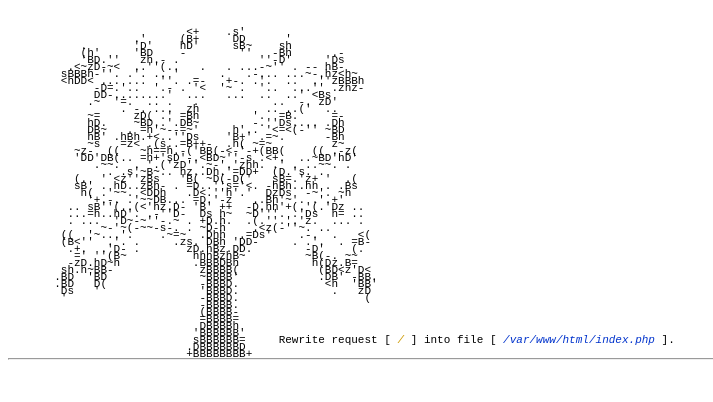
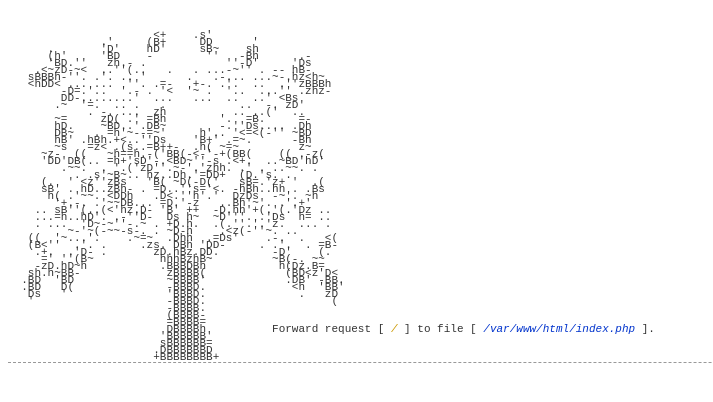
Before and after one commit to fex-team/fis-command-server, a PHP site: page / in a window 1280 px wide. Shown: the top 402 px of the page, without its empty margins (0-713 px from the left). Run offline with PHP 8.4, Linux system fonts and the light colour scheme.

Commit message:
美化一下默认的index.php

```diff
--- a/index.php
+++ b/index.php
@@ -4,17 +4,13 @@
 <meta charset="utf-8"/>
 <title>hello, fis</title>
 <style>
-    hr {
-        padding: 0;
-        margin: 0;
-    }
     pre {
         line-height: 7px;
         font-family: "Courier New", "Courier", "mono";
         font-size: 11px;
-        color: #333
-        padding: 0;
-        margin: 0;
+        color: #333;
+        border-bottom: 1px dashed #999;
+        padding-bottom: 1px;
     }
     .c1 {
         color: #c90;
@@ -25,7 +21,6 @@
 </style>
 </head>
 <body>
-
 <pre>
 
 
@@ -72,13 +67,12 @@
                         -BBBB.
                         (BBBB-
                         =BBBB=
-                             DBBBBh
+                        DBBBBh          Forward request [ <em class="c1"><?php echo $_SERVER['REQUEST_URI'];?></em> ] to file [ <em class="c2"><?php echo __FILE__;?></em> ].
                        'BBBBBB'
-                            sBBBBBB=     Rewrite request [ <em class="c1"><?php echo $_SERVER['REQUEST_URI'];?></em> ] into file [ <em class="c2"><?php echo __FILE__;?></em> ].
+                       sBBBBBB=
                       .DBBBBBBD
                       +BBBBBBBB+
 </pre>
-<hr/>
 
 </body>
 </html>
--- a/package.json
+++ b/package.json
@@ -1,7 +1,7 @@
 {
     "name" : "fis-command-server",
     "description" : "fis server command.",
-    "version" : "0.4.6",
+    "version" : "0.4.7",
     "author" : "FIS Team <fis@baidu.com>",
     "homepage" : "http://fis.baidu.com/",
     "keywords": [ "fis" ],
```
Lines whose indentation alone changed are shown as unchanged.
